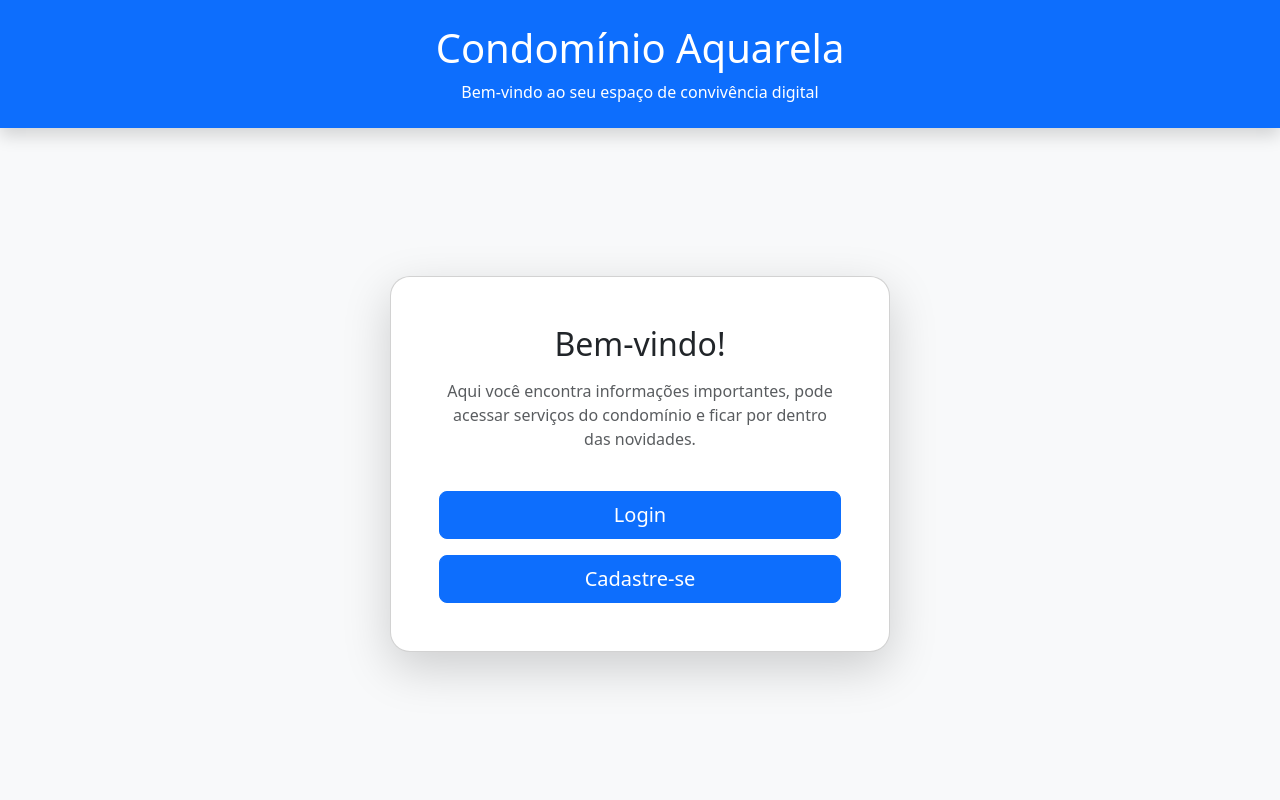
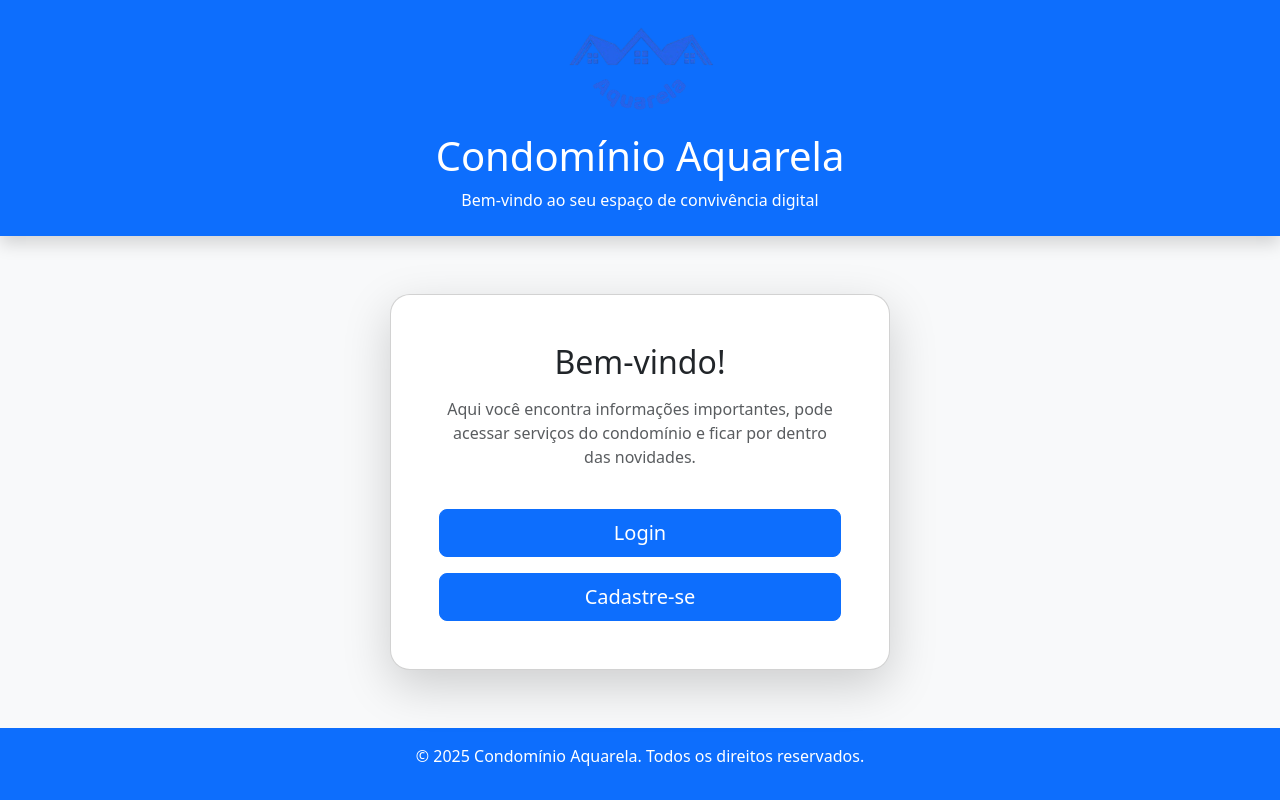
Before and after one commit to DigogSXD/CondoIQ, a Flask app: page / in a window 1280 px wide. Run offline with Flask 3, Linux system fonts and the light colour scheme; parts of the project's set-up code (start-up, migrations or seed data) failed here and were passed over.

Commit message:
Update index.html

```diff
--- a/templates/index.html
+++ b/templates/index.html
@@ -10,6 +10,7 @@
 
     <!-- Cabeçalho -->
     <header class="bg-primary text-white text-center py-4 shadow">
+        <img src="{{ url_for('static', filename='imagens/logo_azul.png') }}" alt="Logo Aquarela" class="mb-3" style="max-width: 150px;">
         <h1>Condomínio Aquarela</h1>
         <p class="mb-0">Bem-vindo ao seu espaço de convivência digital</p>
     </header>
@@ -23,8 +24,18 @@
             </p>
 
             <div class="d-grid gap-3 mt-4">
-            <a href="{{ url_for('login') }}" class="btn btn-primary btn-lg">Login</a>
-            <a href="{{ url_for('register') }}" class="btn btn-primary btn-lg">Cadastre-se</a>
+                <a href="{{ url_for('login') }}" class="btn btn-primary btn-lg">Login</a>
+                <a href="{{ url_for('register') }}" class="btn btn-primary btn-lg">Cadastre-se</a>
             </div>
         </div>
     </main>
+
+    <!-- Rodapé -->
+    <footer class="bg-primary text-white text-center py-3">
+        <p>&copy; 2025 Condomínio Aquarela. Todos os direitos reservados.</p>
+    </footer>
+
+    <!-- Scripts -->
+    <script src="https://cdn.jsdelivr.net/npm/bootstrap@5.3.3/dist/js/bootstrap.bundle.min.js"></script>
+</body>
+</html>
```
